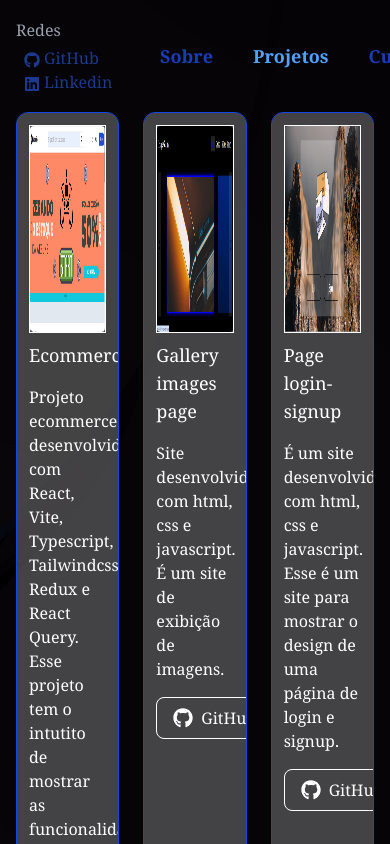
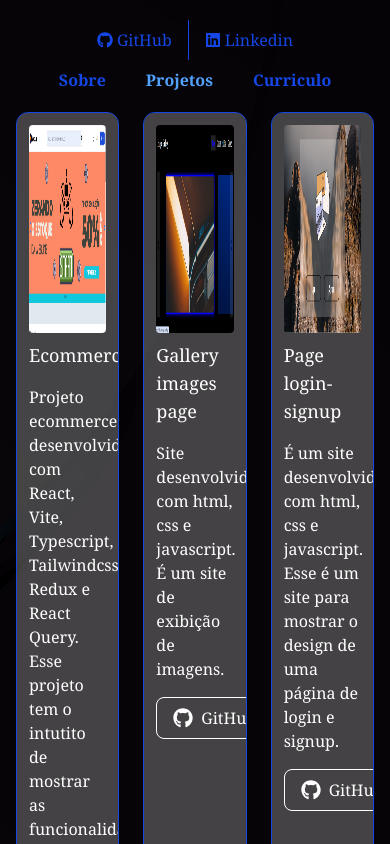
Before and after one commit to jonathasdias/Portfolio, a React (Vite) app: page /projects in a window 390 px wide. Shown: the top 844 px of the page. Built offline with nearby package versions, Linux system fonts and the light colour scheme.

Commit message:
Responsividade a o Header component

```diff
--- a/src/components/Header/Header.tsx
+++ b/src/components/Header/Header.tsx
@@ -1,30 +1,50 @@
 import { NavLink } from "react-router";
 import { FaGithub, FaLinkedin } from "react-icons/fa";
+import { useEffect, useState } from "react";
 
 const Header = () => {
+    const [isFixed, setIsFixed] = useState<boolean>(false);
+    const [isVisible, setIsVisible] = useState<boolean>(false);
+
+    useEffect(() => {
+        let lastScrollY:number = window.scrollY;
+
+        const handleScroll = () => {
+            const currentScrollY:number = window.scrollY;
+            const hasScrolledPastHeader:boolean = currentScrollY > 112;
+            const isScrollingUp:boolean = currentScrollY < lastScrollY;
+
+            setIsFixed(hasScrolledPastHeader);
+            setIsVisible(isScrollingUp || hasScrolledPastHeader);
+
+            lastScrollY = currentScrollY;
+        };
+
+        window.addEventListener("scroll", handleScroll);
+        return () => window.removeEventListener("scroll", handleScroll);
+    }, []);
+
     return (
-        <header className="h-28 px-4 text-blue-800 fixed w-full flex justify-between items-center">
-            <ul className="min-w-32">
-                <h2 className="mb-1 text-gray-400">Redes</h2>
+        <header className={`h-28 w-full md:text-lg px-4 text-blue-700 transition-all duration-300 flex flex-col sm:flex-row justify-center sm:justify-between items-center gap-y-2 z-10
+        ${isFixed ? "fixed top-0 left-0 shadow-lg border-b border-blue-700" : "absolute bg-transparent"}
+        ${isVisible ? "bg-black" : "bg-transparent"}`}>
 
-                <li>
-                    <a href="https://github.com/jonathasdias" target="_blank" className="text-blue-900 hover:underline ml-2">
-                        <FaGithub className="inline mr-1" />
-                        GitHub
-                    </a>
-                </li>
-                <li>
-                    <a href="https://www.linkedin.com/in/jonathas-dias-400465307/" target="_blank" className="text-blue-900 hover:underline ml-2">
-                        <FaLinkedin className="inline mr-1" />
-                        Linkedin
-                    </a>
-                </li>
-            </ul>
+            <div className="flex flex-nowrap">
+                <a href="https://github.com/jonathasdias" target="_blank" className="flex items-center gap-x-1 border-r py-2 px-4 hover:underline hover:text-blue-600">
+                    <FaGithub />
+                    GitHub
+                </a>
 
-            <nav className="space-x-2 font-bold text-lg">
-                <NavLink to="/" className="aria-[current=page]:text-blue-400 py-2 px-4 hover:bg-[#04041F] rounded-lg">Sobre</NavLink>
-                <NavLink to="/projects" className="aria-[current=page]:text-blue-400 py-2 px-4 hover:bg-[#04041F] rounded-lg">Projetos</NavLink>
-                <NavLink to="/curriculo" className="aria-[current=page]:text-blue-400 py-2 px-4 hover:bg-[#04041F] rounded-lg">Curriculo</NavLink>
+                <a href="https://www.linkedin.com/in/jonathas-dias-400465307/" target="_blank" className="flex items-center gap-x-1 py-2 px-4 hover:underline hover:text-blue-600">
+                    <FaLinkedin />
+                    Linkedin
+                </a>
+            </div>
+
+            <nav className="space-x-2 font-bold">
+                <NavLink to="/" className="aria-[current=page]:text-blue-400 hover:text-blue-400 py-2 px-4 rounded-lg">Sobre</NavLink>
+                <NavLink to="/projects" className="aria-[current=page]:text-blue-400 hover:text-blue-400 py-2 px-4 rounded-lg">Projetos</NavLink>
+                <NavLink to="/curriculo" className="aria-[current=page]:text-blue-400 hover:text-blue-400 py-2 px-4 rounded-lg">Curriculo</NavLink>
             </nav>
         </header>
      );
--- a/src/components/ProjectCard/ProjectCard.tsx
+++ b/src/components/ProjectCard/ProjectCard.tsx
@@ -10,7 +10,7 @@ const ProjectCard = ({ project }: ProjectCardProps) => {
         <article className="relative p-3 border border-blue-700 rounded-xl overflow-hidden
         before:content-[''] before:absolute before:top-0 before:left-0 before:bg-neutral-400 before:w-full before:h-full
         before:opacity-40 before:z-[-1] z-[1]">
-            <figure className="h-52 border ">
+            <figure className="h-52">
                 <img src={project.image} alt={project.description} className="rounded h-full w-full"/>
             </figure>
 
```
